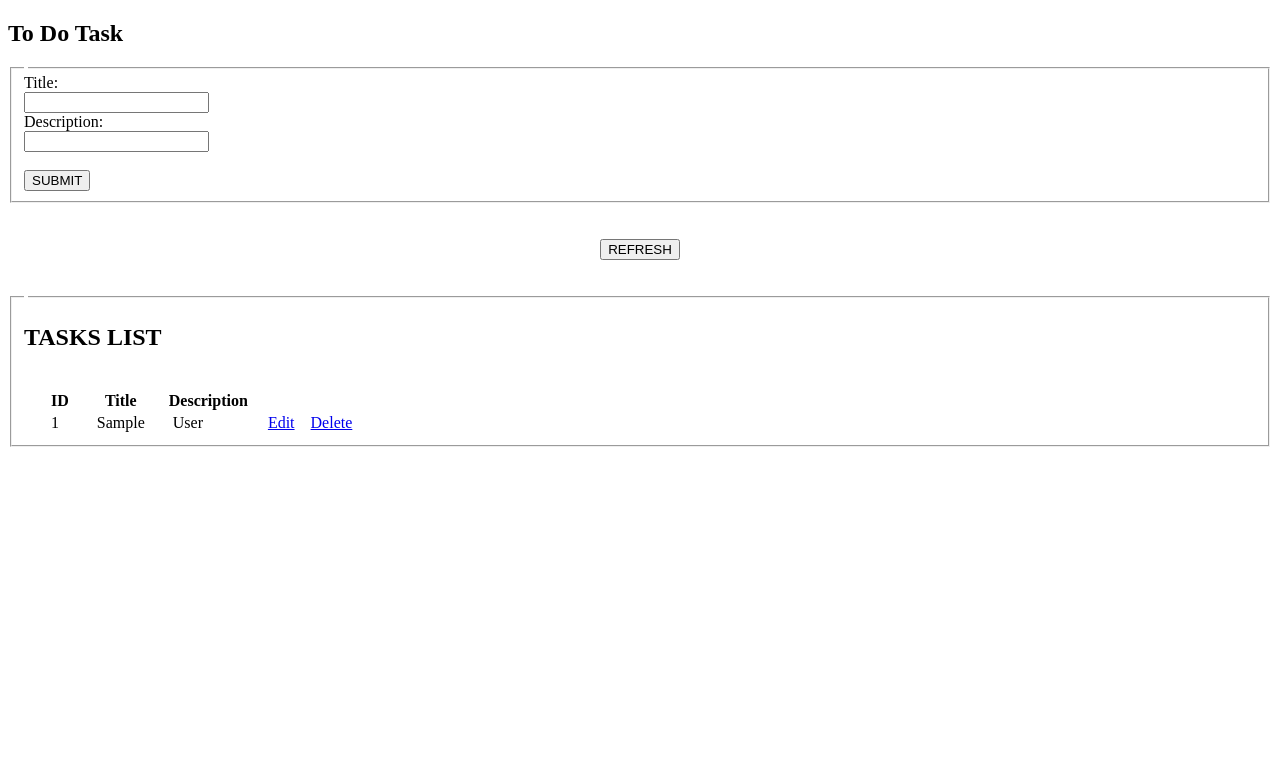
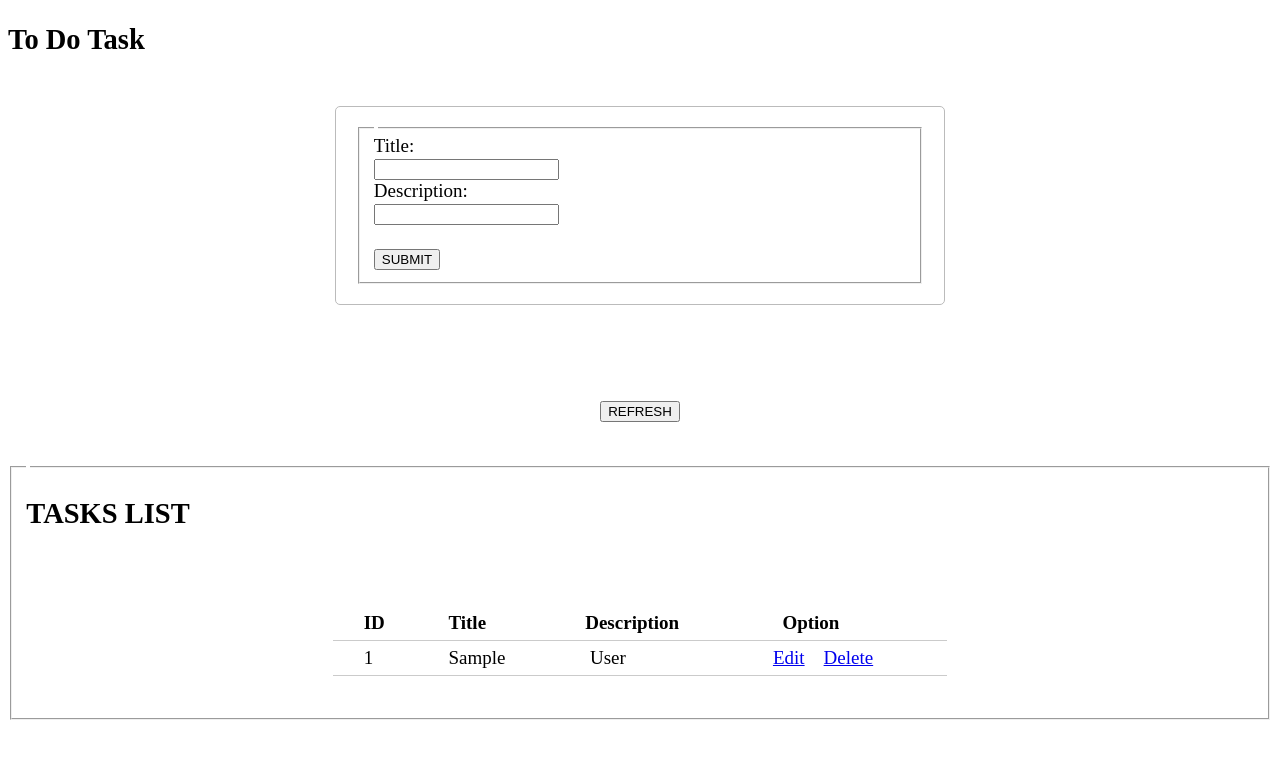
Before and after one commit to klyde123/Module-0-Todo-List, a PHP site: page / in a window 1280 px wide. Shown: the top 759 px of the page. Run offline with PHP 8.4, Linux system fonts and the light colour scheme; tables that the repository leaves empty or names only in its code hold one stand-in row (values such as "Sample post").

Commit message:
add style in index and adding option in list for edit and delte para d masagwa tigna hahaha

```diff
--- a/index.php
+++ b/index.php
@@ -29,6 +29,38 @@ include "config.php";
 
 <!DOCTYPE html>
 <html>
+<style>
+	body {
+    font-size: 19px;
+}
+table{
+    width: 50%;
+    margin: 30px auto;
+    border-collapse: collapse;
+    text-align: left;
+}
+tr {
+    border-bottom: 1px solid #cbcbcb;
+}
+th, td{
+    border: none;
+    height: 30px;
+    padding: 2px;
+}
+tr:hover {
+    background: #F5F5F5;
+}
+
+form {
+    width: 45%;
+    margin: 50px auto;
+    text-align: left;
+    padding: 20px;
+    border: 1px solid #bbbbbb;
+    border-radius: 5px;
+}
+
+</style>
 <body>
 
 <h2>To Do Task</h2>
@@ -80,6 +112,7 @@ $result = $conn->query($sql);
 		<th>&nbsp;&nbsp;&nbsp;&nbsp;&nbsp;&nbsp;ID</th>
 		<th>&nbsp;&nbsp;&nbsp;&nbsp;&nbsp;&nbsp;Title</th>
 		<th>&nbsp;&nbsp;&nbsp;&nbsp;&nbsp;Description</th>
+		<th>&nbsp;&nbsp;&nbsp;&nbsp;&nbsp;&nbsp;Option</th>
 
 	</tr>
 	</thead>
```
